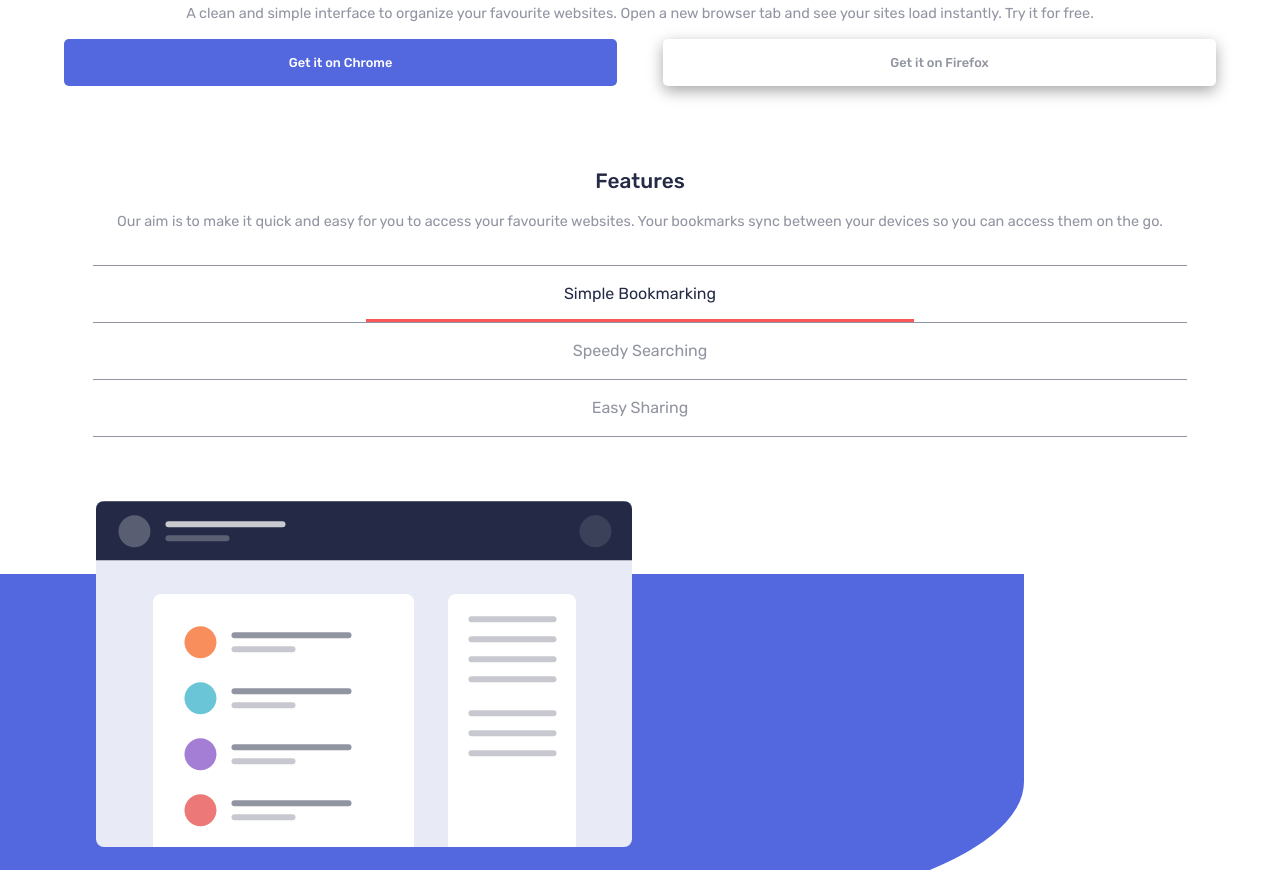
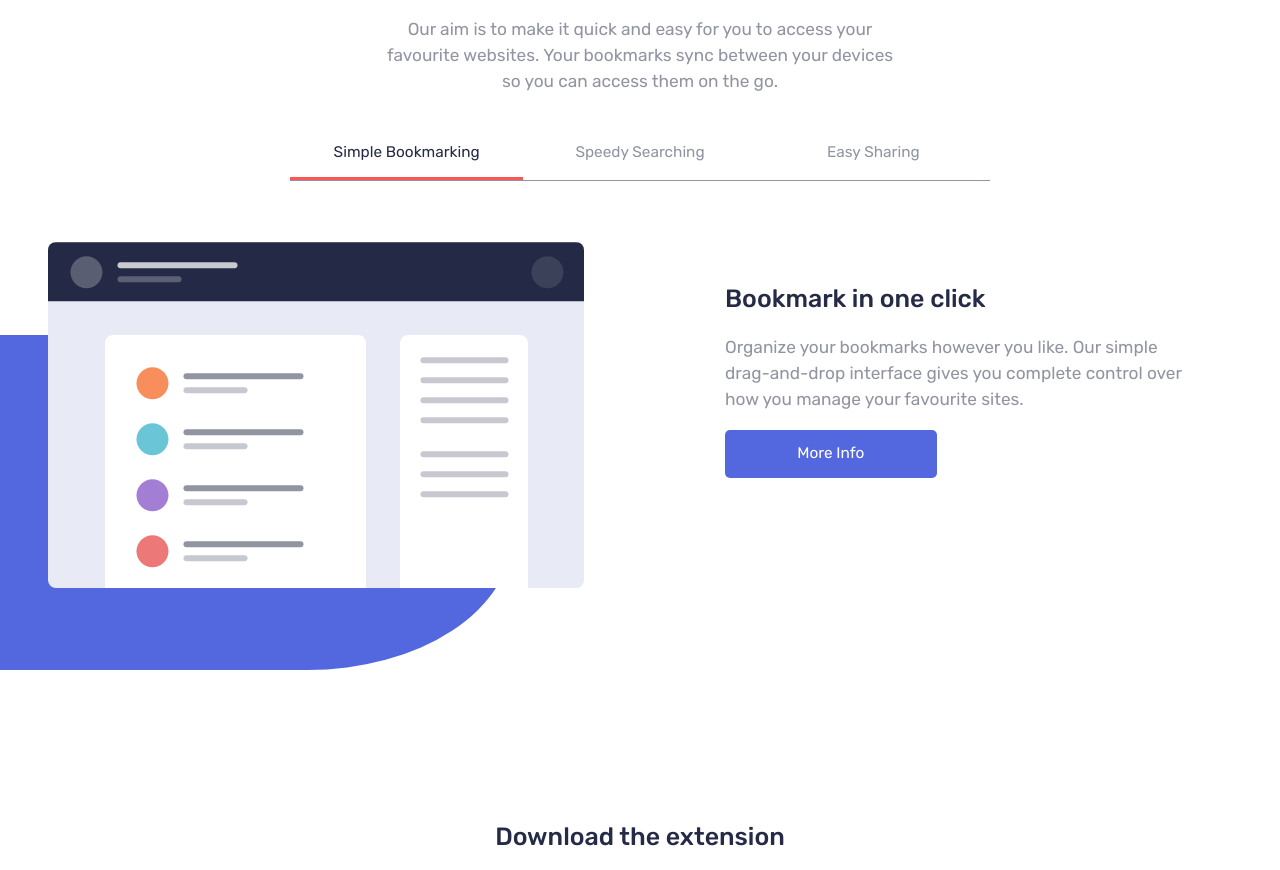
Before and after one commit to sodiqsanusi/bookmark-landing-page, a plain HTML site: page index.html in a window 1280 px wide. Shown: the part 676-1546 px from the top of the page. Drawn offline with Linux system fonts and the light colour scheme.

Commit message:
Done with main & illustration sections
Just pushing at this point. I'm so disappointed in my skills and myself really. I know I can do better than this, buh right now? I just want to finish this stuff so I can recalibrate on things.

```diff
--- a/index.html
+++ b/index.html
@@ -45,7 +45,7 @@
     <div class="bluecurve-bg">
       <div class="img-container"><img src="./images/illustration-hero.svg" alt="" aria-hidden="true" role="presentation"></div>
     </div>
-    <article>
+    <article class="img-article">
       <h1>A Simple Bookmark Manager</h1>
       <p>A clean and simple interface to organize your favourite websites. Open a new
         browser tab and see your sites load instantly. Try it for free.</p>
@@ -57,7 +57,7 @@
   </header>
 
   <main>
-    <article>
+    <article id="illustration-article">
       <h2>Features</h2>
       <p>Our aim is to make it quick and easy for you to access your favourite websites.
         Your bookmarks sync between your devices so you can access them on the go.</p>
@@ -67,12 +67,12 @@
         <li><button id="illustrationBtn3">Easy Sharing</button></li>
       </ul>
     </article>
-    <div>
+    <div id="main-illustration">
       <div class="bluecurve-bg" id="outlier2" style="transform: scaleX(-1);">
         <div class="img-container" id="illustration-img"><img id="illustration-image" src="./images/illustration-features-tab-1.svg" alt="" aria-hidden="true" role="presentation"></div>
       </div>
 
-      <article>
+      <article class="img-article">
         <h2 id="illustration-heading">Bookmark in one click</h2>
         <p id="illustration-paragraph">Organize your bookmarks however you like. Our simple drag-and-drop interface
           gives you complete control over how you manage your favourite sites.</p>
--- a/styles.css
+++ b/styles.css
@@ -370,7 +370,7 @@ article{
   justify-content: space-between;
   width: 60%;
   text-transform: uppercase;
-  font-size: .8rem;
+  font-size: .7rem;
   max-width: 390px;
   align-items: center;
 }#largeScreenNav a{
@@ -389,7 +389,7 @@ article{
   font-weight: 500;
   border-radius: 5px;
   text-transform: uppercase;
-  font-size: .7rem;
+  font-size: .65rem;
   letter-spacing: 1.5px;
   box-shadow:  0px 5px 5px rgba(0, 0, 0, 0.1);
   transition: .3s;
@@ -443,4 +443,49 @@ footer li{
   }#largeScreenNav{
     display: flex;
   }
+  html{
+    font-size: 1.2rem;
+  }
+  header{
+    display: flex;
+    flex-direction: row-reverse;
+  }
+  article{
+    max-width: 470px;
+  }
+  .bluecurve-bg{
+    width: 50%;
+  }.bluecurve-bg::after{
+    max-height: 335px;
+  }
+  .img-article{
+    text-align: left;
+    width: 40%;
+  }.img-article p{
+    padding: 0;
+  }
+  #illustration-article{
+    max-width: 700px;
+    width: 80%;
+  }#illustration-article p{
+    width: 75%;
+    margin: 1em auto;
+  }
+  #illustration-buttons{
+    flex-direction: row;
+    justify-content: space-between;
+    font-size: .8rem;
+    width: 100%;
+  }#illustration-buttons li{
+    width: 100%;
+    border-bottom: 1px solid #9194a1;
+  }#illustration-buttons button{
+    border: none;
+    width: 100%;
+  }.illustration-btn--active::after{
+    width: 100%;
+    left: 0;
+  }#main-illustration{
+    display: flex;
+  }
 }
```
